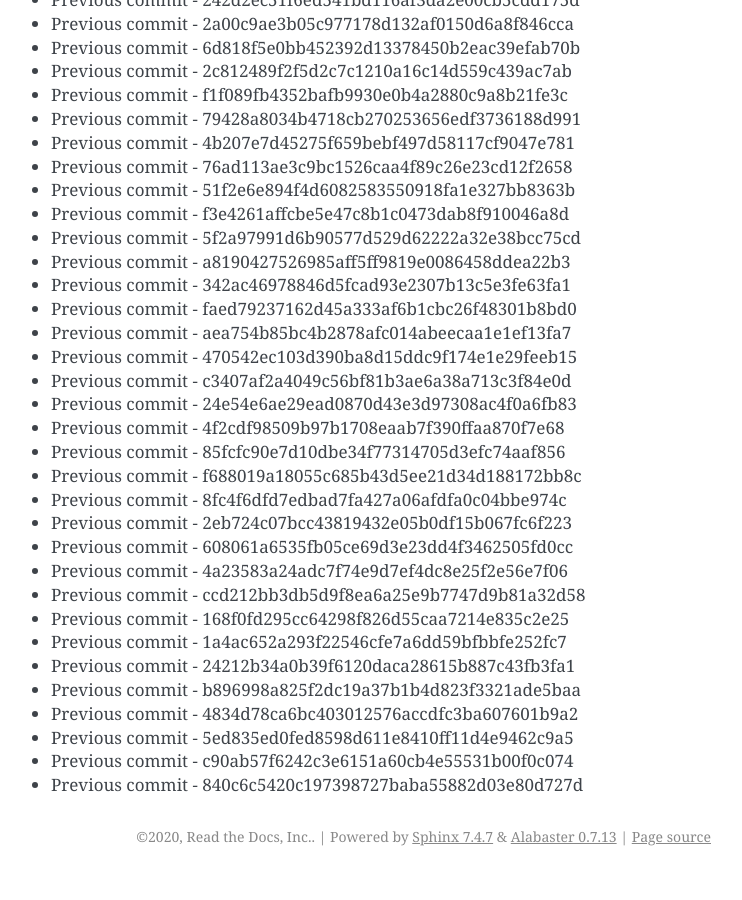
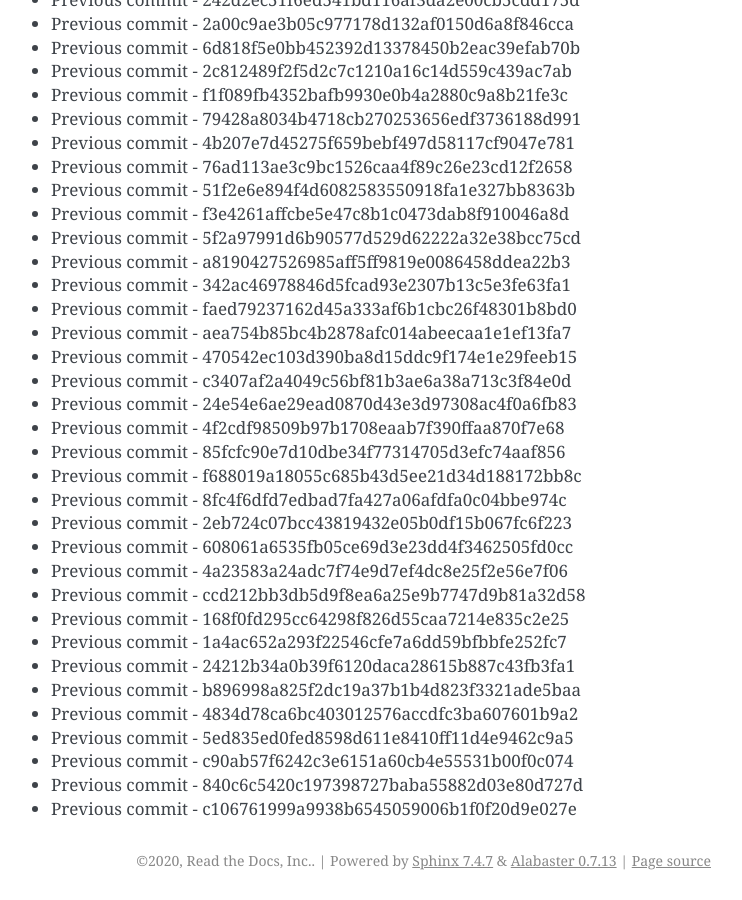
Before and after one commit to readthedocs/rtd-git-stresstest, a Sphinx documentation site: the page built from docs/updates.rst, in a window 1280 px wide and 900 px high, scrolled down 8342 px. Shown: the whole window, without its empty margins (399-1141 px from the left). Built offline with Sphinx 7.4.7, drawn with Linux system fonts in a browser that asks for light colours; before the commit the page ends 9218 px from its top, so only the background shows below that.

Commit message:
Generating commit from previous: c106761999a9938b6545059006b1f0f20d9e027e

```diff
--- a/docs/updates.rst
+++ b/docs/updates.rst
@@ -382,3 +382,4 @@ It can be tested for any performance characteristics.
 * Previous commit - 5ed835ed0fed8598d611e8410ff11d4e9462c9a5
 * Previous commit - c90ab57f6242c3e6151a60cb4e55531b00f0c074
 * Previous commit - 840c6c5420c197398727baba55882d03e80d727d
+* Previous commit - c106761999a9938b6545059006b1f0f20d9e027e
```
